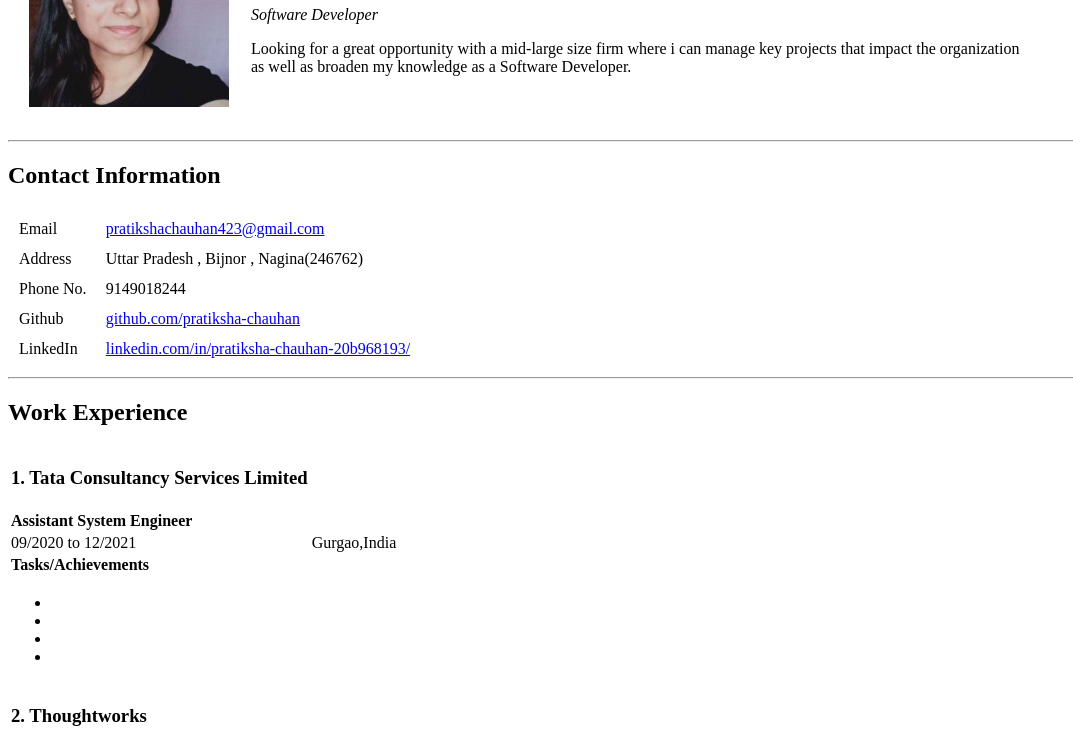
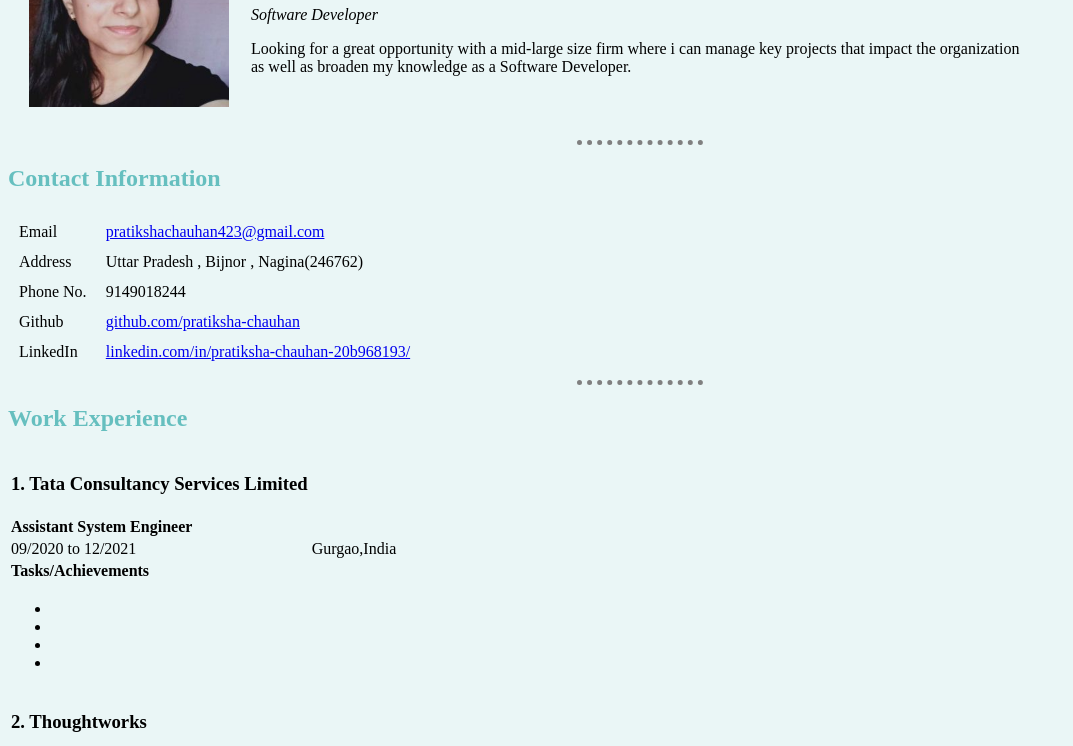
Before and after one commit to pratiksha-chauhan/CV, a plain HTML site: page index.html in a window 1280 px wide. Shown: the part 122-868 px from the top of the page, without its empty margins (0-1073 px from the left). Drawn offline with Linux system fonts and the light colour scheme.

Commit message:
add internal styling to the page

```diff
--- a/index.html
+++ b/index.html
@@ -5,6 +5,21 @@
     <meta http-equiv="X-UA-Compatible" content="IE=edge" />
     <meta name="viewport" content="width=device-width, initial-scale=1.0" />
     <title>😁Pratiksha's personal website</title>
+    <style>
+      body{
+background-color: #EAF6F6;
+
+      }
+      hr{
+        border-style: dotted none none;
+        border-width: 5px;
+        border-color: grey;
+        width: 10%;
+      }
+      h1,h2{
+        color: #66BFBF;
+      }
+    </style>
   </head>
   <body>
     <table cellspacing="20">
```
